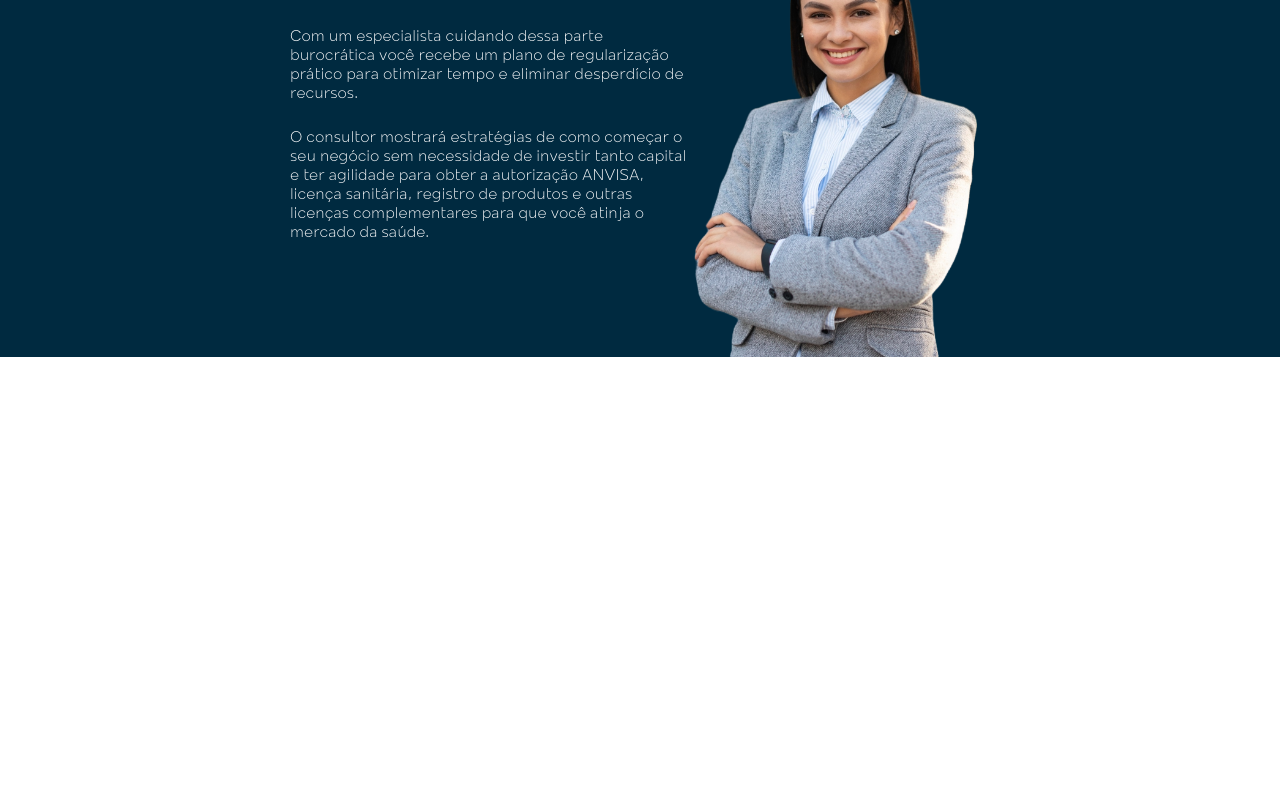
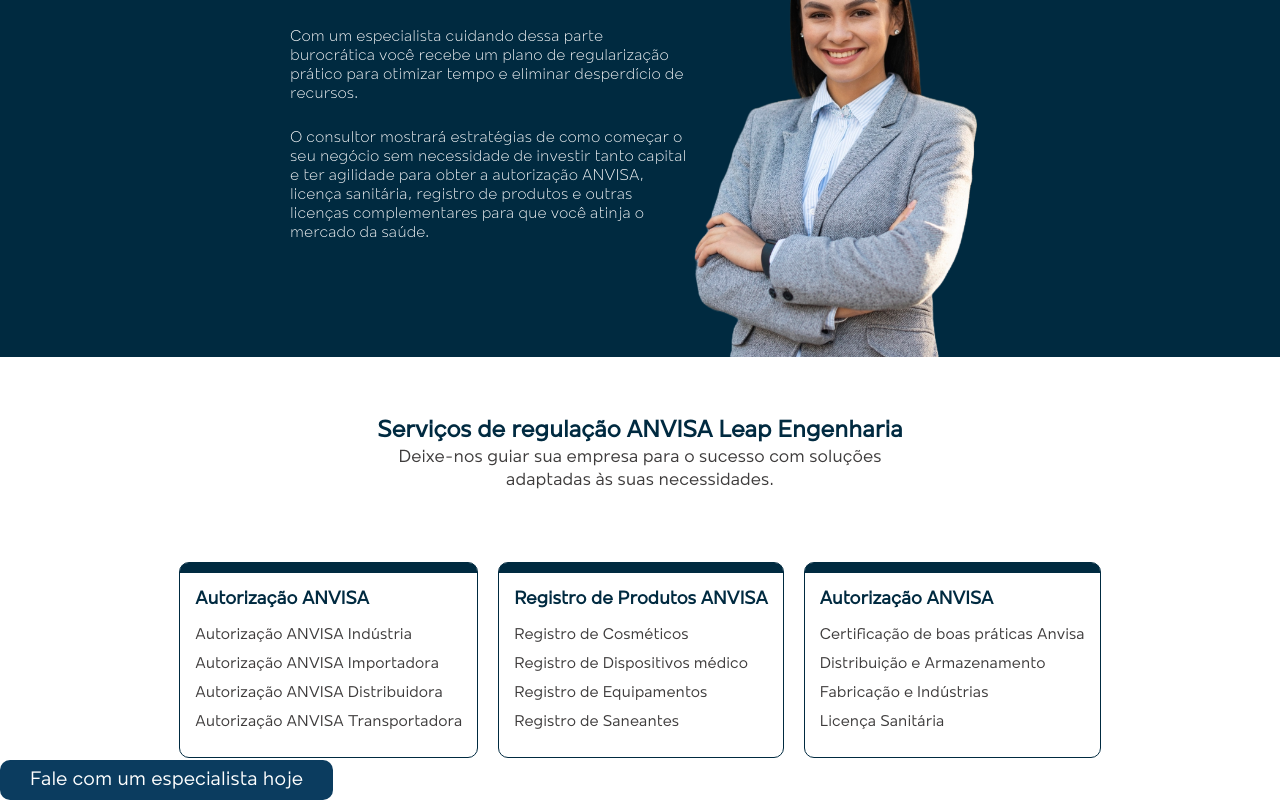
Before and after one commit to oseias-costa/leap, a Next.js app: page /anvisa in a window 1280 px wide. Shown: the part 1602-2402 px from the top of the page. Before the commit the page ends 2019 px from the top, so only its background shows below. Built offline with nearby package versions, Linux system fonts and the light colour scheme.

Commit message:
feat: created Services component

```diff
--- /dev/null
+++ b/app/anvisa/components/Services.tsx
@@ -0,0 +1,94 @@
+"use client";
+import styled from "styled-components"
+import { data } from './servicesData'
+
+export default function Services(){
+    const service = data.map((item) => {
+        return(
+            <ServiceItem key={item.id}>
+                <Div />
+                <h3>{item.title}</h3>
+                { item.services.map((item, index) => {
+                    return <p key={index}>{item}</p>
+                })}
+            </ServiceItem>)
+    })
+
+    return(
+        <Container>
+            <h2>Serviços de regulação ANVISA Leap Engenharia</h2>
+            <p className="p">Deixe-nos guiar sua empresa para o sucesso com soluções adaptadas às suas necessidades.</p>
+            <ServiceBlock>{service}</ServiceBlock>
+            <ButtonService>Fale com um especialista hoje</ButtonService>
+        </Container>
+    )
+}
+
+const Container = styled.section`
+    h2 {
+        text-align: center;
+        color: #002A40;
+    }
+    .p {
+        text-align: center;
+        color: #3E3C3C;
+        max-width: 500px;
+        font-size: 18px;
+        margin: 0 auto;
+    }
+`
+
+const ServiceBlock = styled.div`
+    display: flex;
+    justify-content: center;
+    padding-top: 60px;
+    text-align: left;
+    `
+const ServiceItem = styled.div`
+    border: 1px solid #002A40;
+    border-radius: 10px;
+    margin: 10px;
+    padding-bottom: 15px;
+
+    h3 {
+        color: #002A40;
+        padding-bottom: 15px;
+        padding-top: 15px;
+        padding-left: 15px;
+        padding-right: 15px;
+    }
+
+    p {
+        color: #3E3C3C;
+        padding-bottom: 10px;
+        padding-left: 15px;
+        padding-right: 15px;
+    }
+`
+
+const Div = styled.div`
+    background-color: #002A40;
+    height: 10px;
+    border-top-right-radius: 8px;
+    border-top-left-radius: 8px;
+
+`
+
+const ButtonService = styled.a`
+    font-family: var(--font-mollen);
+    background-color: #0B3C5F;
+    color: #fff;
+    font-weight: 500;
+    padding-left: 30px;
+    padding-right: 30px;
+    padding-top: 10px;
+    padding-bottom: 10px;
+    border-radius: 10px;
+    font-size: 20px;
+    cursor: pointer;
+    transition: linear .2s;
+
+    &:hover {
+        box-shadow: rgba(0, 0, 0, 0.25) 0px 14px 28px, rgba(0, 0, 0, 0.22) 0px 10px 10px;
+    }
+`
--- /dev/null
+++ b/app/anvisa/components/servicesData.ts
@@ -0,0 +1,35 @@
+export const data = [
+    {
+        id: 1,
+        title: "Autorização ANVISA",
+        services: [
+            "Autorização ANVISA Indústria",
+            "Autorização ANVISA Importadora",
+            "Autorização ANVISA Distribuidora",
+            "Autorização ANVISA Transportadora"
+
+        ]
+    },
+    {
+        id: 2,
+        title: "Registro de Produtos ANVISA",
+        services: [
+            "Registro de Cosméticos",
+            "Registro de Dispositivos médico",
+            "Registro de Equipamentos",
+            "Registro de Saneantes"
+
+        ]
+    },
+    {
+        id: 3,
+        title: "Autorização ANVISA",
+        services: [
+            "Certificação de boas práticas Anvisa",
+            "Distribuição e Armazenamento",
+            "Fabricação e Indústrias",
+            "Licença Sanitária"
+
+        ]
+    },
+]
--- a/app/anvisa/page.tsx
+++ b/app/anvisa/page.tsx
@@ -4,6 +4,7 @@
 import HeadlineAnvisa from "./components/Headline_Anvisa";
 import Solutions from "./components/Solutions";
 import Destak from "./components/Destak";
+import Services from "./components/Services";
 
 export default function Anvisa(){
     return (
@@ -17,6 +18,7 @@
             <HeadlineAnvisa />
             <Solutions />
             <Destak />
+            <Services />
         </Container>
         </>
     )
```
